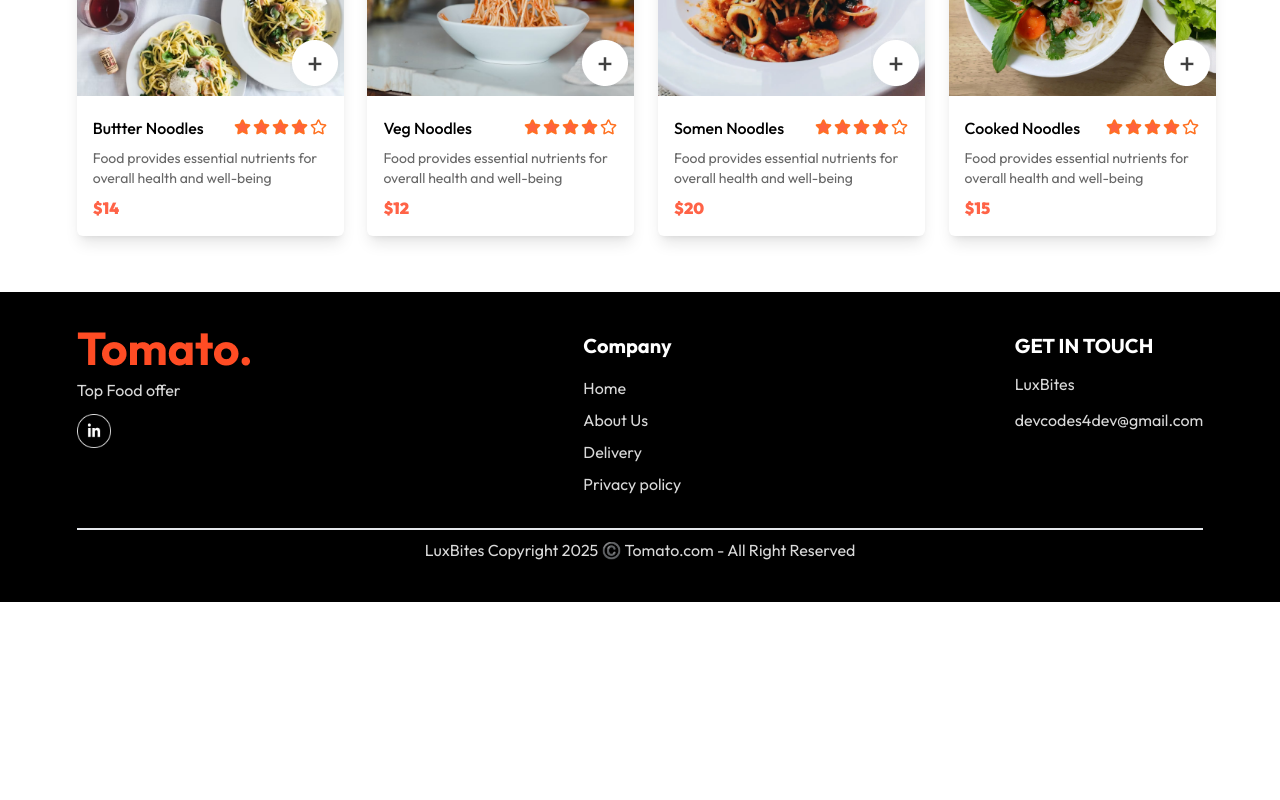
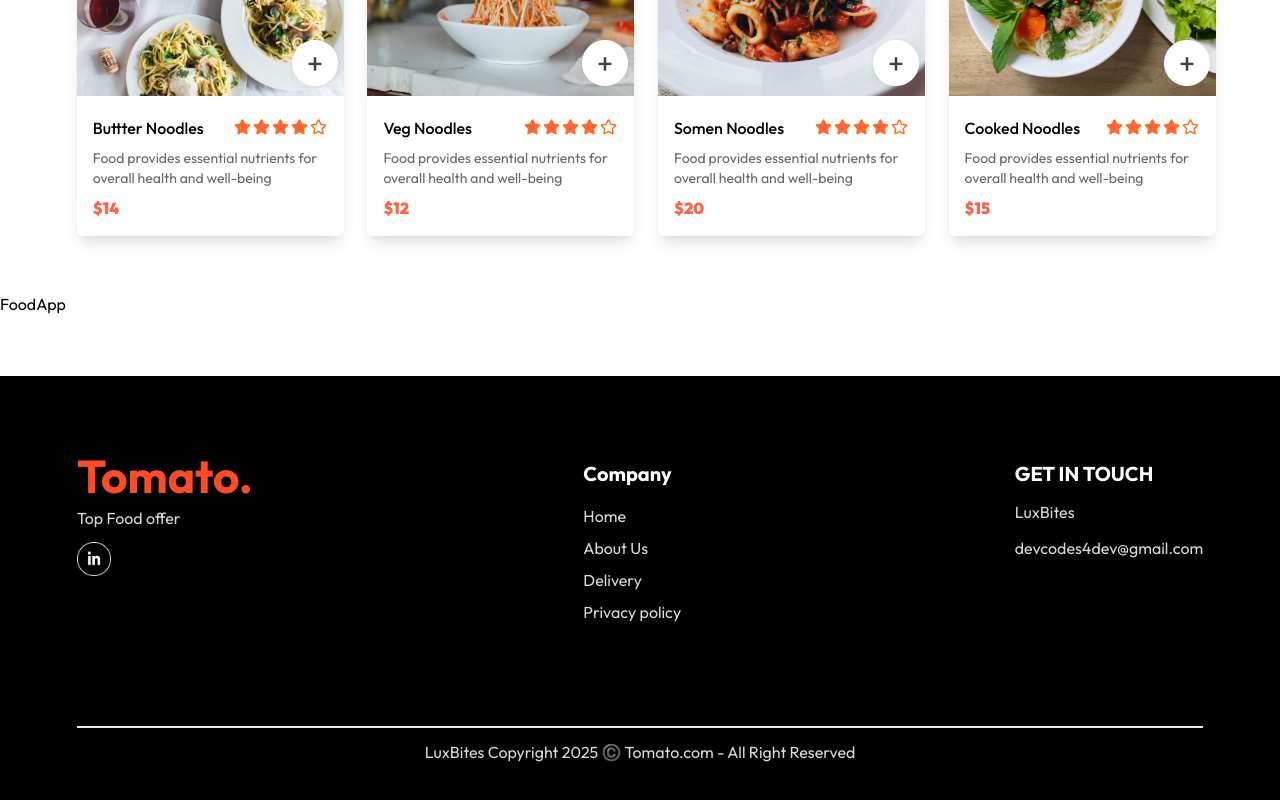
Before and after one commit to DevDivine-001/LuxBites--app-, a React (Vite) app: page / in a window 1280 px wide. Shown: the part 4264-5064 px from the top of the page. Before the commit the page ends 4866 px from the top, so only its background shows below. Built offline with nearby package versions, Linux system fonts and the light colour scheme.

Commit message:
added pages like Foodapp

```diff
--- a/src/components/common/Footer.jsx
+++ b/src/components/common/Footer.jsx
@@ -2,8 +2,8 @@ import { assets } from "../../assets/frontend_assets/assets"
 
 const Footer = () => {
     return (
-        <div className="flex justify-center items-center w-full flex-col bg-[#000] ">
-            <div className="w-[88%] flex justify-between items-center py-10 gap-8 flex-col">
+        <div className="flex justify-center items-center w-full flex-col bg-[#000] h-[60vh] mt-15 max-md:mt-8">
+            <div className="w-[88%] flex justify-between items-center  gap-0 flex-col  h-[45vh] py-6">
                 <div className="w-full justify-between  flex flex-wrap max-md:gap-5">
                     <div className="flex-col flex gap-3 text-[#d9d9d9]">
                         <div>
@@ -34,7 +34,7 @@ const Footer = () => {
 
                     </div>
                 </div>
-                <div className="flex flex-col justify-center items-center w-full gap-2">
+                <div className="flex flex-col justify-center items-center w-full gap-3 py-2 max-md:text-sm">
                     <hr className="text-gray-200  border-1 w-full" />
 
                     <p className="text-[#d9d9d9] text-center">LuxBites Copyright 2025 ©️ Tomato.com - All Right Reserved </p>
--- /dev/null
+++ b/src/pages/FoodApp.jsx
@@ -0,0 +1,9 @@
+
+
+const FoodApp = () => {
+    return (
+        <div>FoodApp</div>
+    )
+}
+
+export default FoodApp
--- a/src/pages/HomeScreen.jsx
+++ b/src/pages/HomeScreen.jsx
@@ -2,6 +2,7 @@ import { useState } from "react"
 import Hero from "./Hero"
 import MenuItems from "./MenuItems"
 import TopDishes from "./TopDishes"
+import FoodApp from "./FoodApp"
 
 const HomeScreen = () => {
     const [category, setCategory] = useState("All")
@@ -10,6 +11,7 @@ const HomeScreen = () => {
             <Hero />
             <MenuItems category={category} setCategory={setCategory} />
             <TopDishes category={category} setCategory={setCategory} />
+            <FoodApp />
         </div>
     )
 }
```
